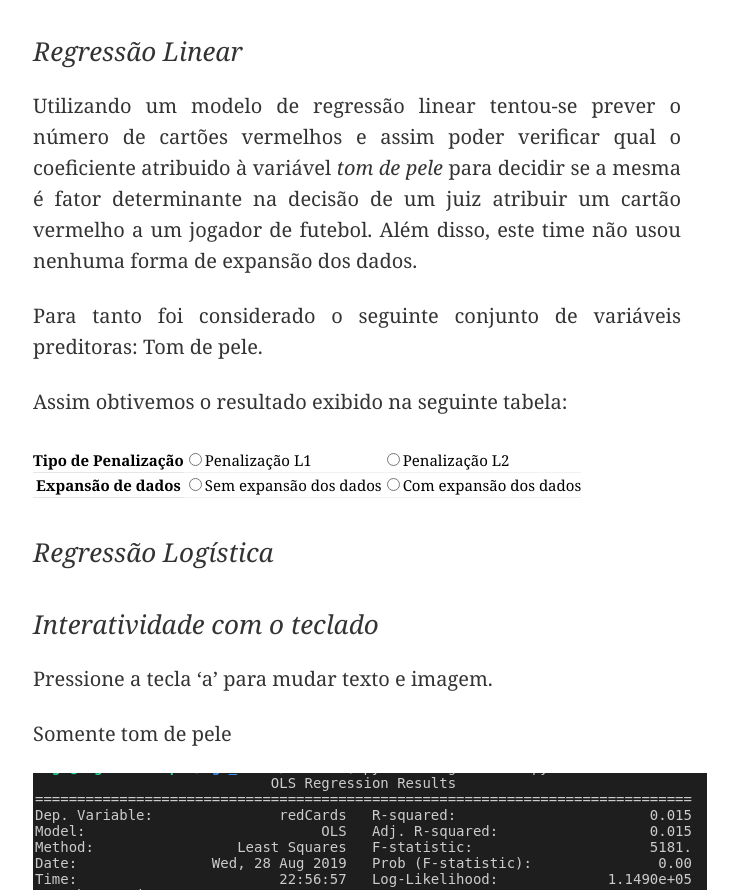
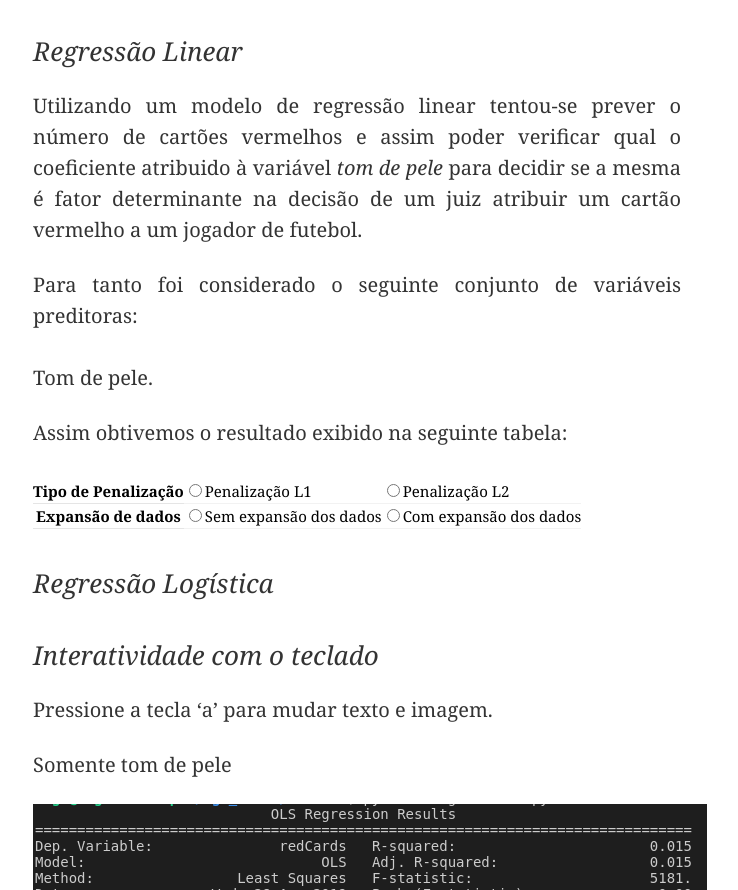
Before and after one commit to richardiago/tgc_ufabc, a plain HTML site: page artigo1/artigo.html in a window 1280 px wide. Shown: the part 2286-3176 px from the top of the page, without its empty margins (283-1021 px from the left). Drawn offline with Linux system fonts and the light colour scheme.

Commit message:
mais mudanças

```diff
--- a/artigo1/artigo.html
+++ b/artigo1/artigo.html
@@ -202,12 +202,12 @@
         <p align="justify">
             Utilizando um modelo de regressão linear tentou-se prever o número de cartões vermelhos e assim
             poder verificar qual o coeficiente atribuido à variável <i>tom de pele</i> para decidir se a mesma é fator
-            determinante na decisão de um juiz atribuir um cartão vermelho a um jogador de futebol. Além disso,
-            <id="expansão">este time não usou nenhuma forma de expansão dos dados.</id>
+            determinante na decisão de um juiz atribuir um cartão vermelho a um jogador de futebol.
+
         </p>
 
         <p align="justify">
-            Para tanto foi considerado o seguinte conjunto de variáveis preditoras:
+            Para tanto foi considerado o seguinte conjunto de variáveis preditoras:<br><br>
 
             <span id="variaveis">
                 Tom de pele.
@@ -234,6 +234,8 @@
             </table>
 
 
+
+            <!-- Tabela de resultados -->
             <span id="tabela_linear">
 
             </span>
```
